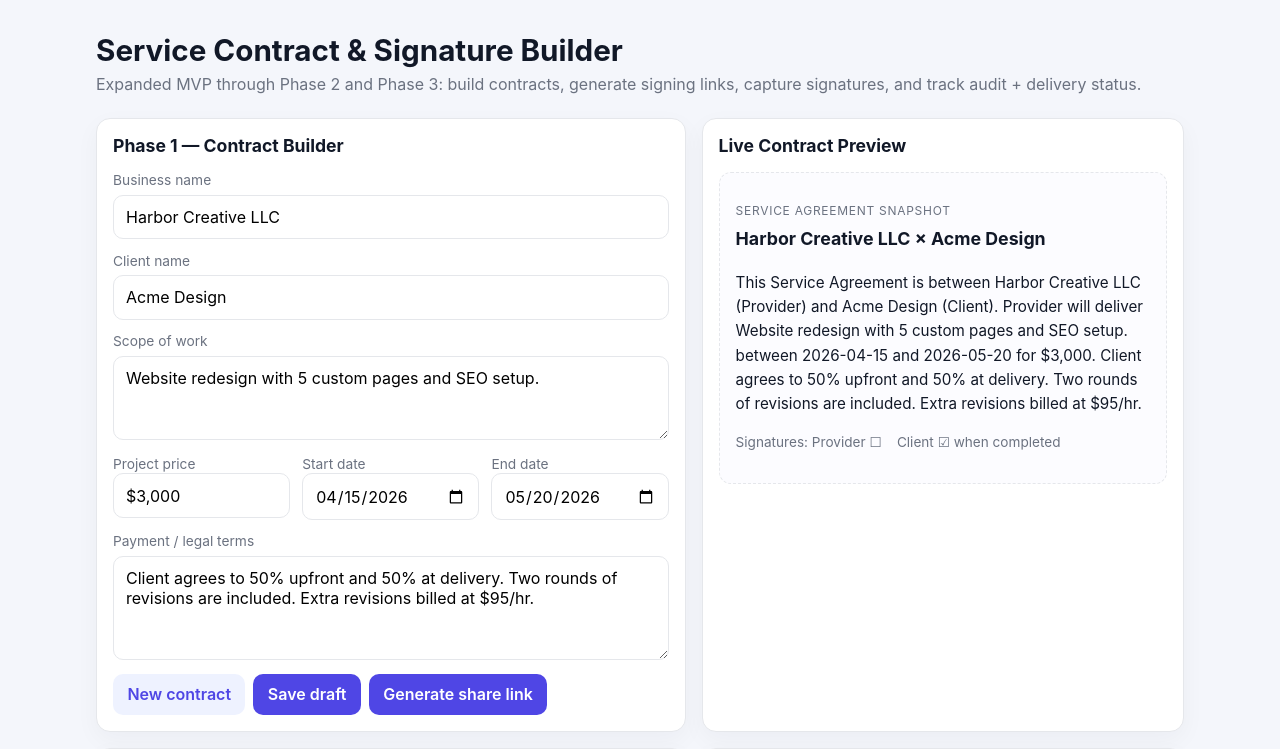
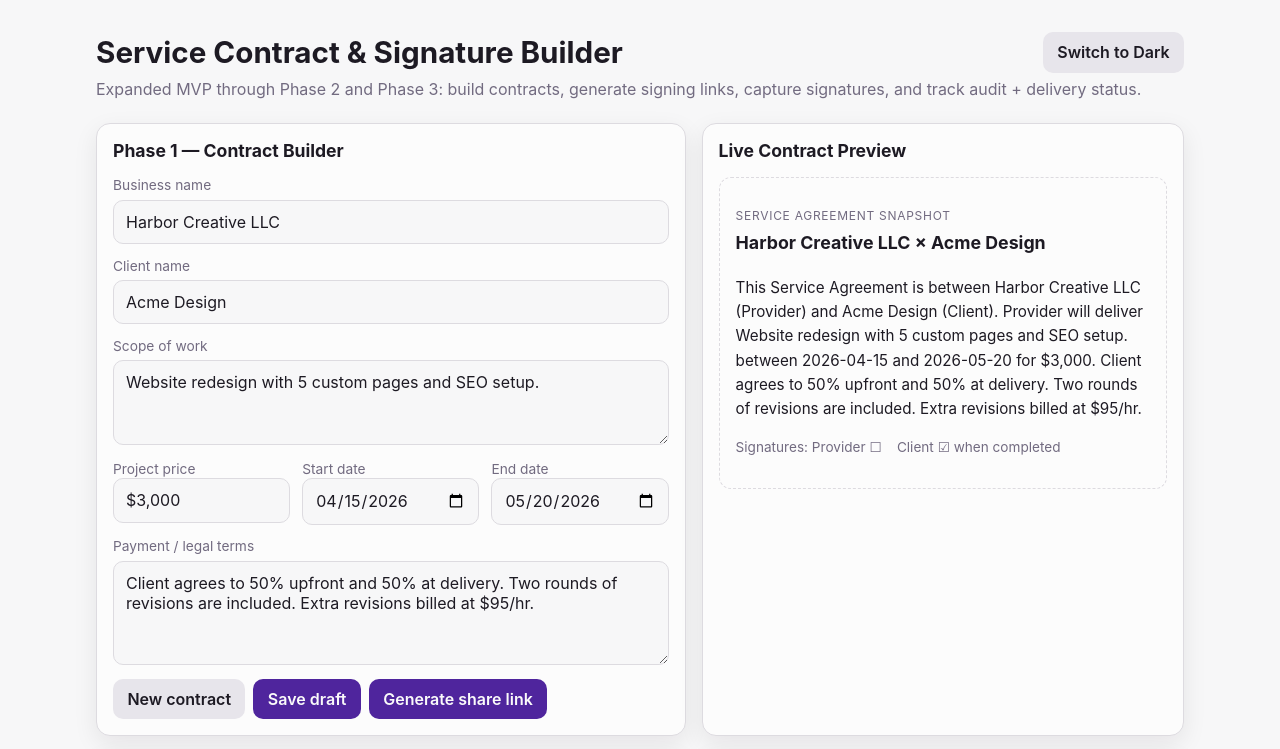
Before and after one commit to mkgebe/contractmaker, a Next.js app: page / in a window 1280 px wide. Shown: the top 749 px of the page. Built offline with nearby package versions, Linux system fonts and the light colour scheme.

Commit message:
Apply custom light/dark theme to signature builder

```diff
--- a/app/globals.css
+++ b/app/globals.css
@@ -1,12 +1,41 @@
-:root {
-  --bg: #f4f6fb;
-  --surface: #ffffff;
-  --text: #111827;
-  --muted: #6b7280;
-  --primary: #4f46e5;
-  --primary-soft: #eef2ff;
-  --success: #16a34a;
-  --border: #e5e7eb;
+[data-color-theme='custom'] {
+  --background: #f7f7f8;
+  --foreground: #1d1a23;
+  --card: #fcfcfc;
+  --card-foreground: #1d1a23;
+  --popover: #fcfcfc;
+  --popover-foreground: #1d1a23;
+  --primary: #4f259d;
+  --primary-foreground: #fafafa;
+  --secondary: #e7e5eb;
+  --secondary-foreground: #1d1a23;
+  --muted: #efeff1;
+  --muted-foreground: #726b80;
+  --accent: #d6e3d4;
+  --accent-foreground: #1d1a23;
+  --border: #dddbe0;
+  --input: #dddbe0;
+  --ring: #4f259d;
+}
+
+.dark[data-color-theme='custom'] {
+  --background: #141217;
+  --foreground: #f0eff0;
+  --card: #1b191f;
+  --card-foreground: #f0eff0;
+  --popover: #1b191f;
+  --popover-foreground: #f0eff0;
+  --primary: #865ad8;
+  --primary-foreground: #141217;
+  --secondary: #292532;
+  --secondary-foreground: #f0eff0;
+  --muted: #292532;
+  --muted-foreground: #877f94;
+  --accent: #344432;
+  --accent-foreground: #f0eff0;
+  --border: #2c2735;
+  --input: #2c2735;
+  --ring: #865ad8;
 }
 
 * {
@@ -15,8 +44,8 @@
 
 body {
   margin: 0;
-  background: var(--bg);
-  color: var(--text);
+  background: var(--background);
+  color: var(--foreground);
   font-family: Inter, -apple-system, BlinkMacSystemFont, 'Segoe UI', sans-serif;
 }
 
@@ -30,6 +59,13 @@ main {
   margin-bottom: 1.5rem;
 }
 
+.hero-row {
+  display: flex;
+  justify-content: space-between;
+  align-items: center;
+  gap: 1rem;
+}
+
 .hero h1 {
   margin: 0;
   font-size: 1.85rem;
@@ -37,7 +73,7 @@ main {
 
 .hero p {
   margin: 0.4rem 0 0;
-  color: var(--muted);
+  color: var(--muted-foreground);
 }
 
 .grid {
@@ -47,11 +83,12 @@ main {
 }
 
 .card {
-  background: var(--surface);
+  background: var(--card);
   border: 1px solid var(--border);
+  color: var(--card-foreground);
   border-radius: 14px;
   padding: 1rem;
-  box-shadow: 0 8px 24px rgba(17, 24, 39, 0.04);
+  box-shadow: 0 8px 24px rgba(20, 18, 23, 0.08);
 }
 
 .card h2 {
@@ -74,13 +111,15 @@ main {
 
 label {
   font-size: 0.86rem;
-  color: var(--muted);
+  color: var(--muted-foreground);
 }
 
 input,
 textarea,
 select {
-  border: 1px solid var(--border);
+  border: 1px solid var(--input);
+  background: var(--background);
+  color: var(--foreground);
   border-radius: 10px;
   padding: 0.7rem 0.75rem;
   font: inherit;
@@ -109,18 +148,27 @@ button {
 
 button.primary {
   background: var(--primary);
-  color: white;
+  color: var(--primary-foreground);
 }
 
 button.secondary {
-  background: var(--primary-soft);
-  color: var(--primary);
+  background: var(--secondary);
+  color: var(--secondary-foreground);
+}
+
+button:focus-visible,
+input:focus-visible,
+textarea:focus-visible,
+select:focus-visible {
+  outline: 2px solid var(--ring);
+  outline-offset: 1px;
 }
 
 .preview {
   border: 1px dashed var(--border);
   border-radius: 12px;
-  background: #fcfcff;
+  background: var(--popover);
+  color: var(--popover-foreground);
   padding: 1rem;
   line-height: 1.6;
   font-size: 0.95rem;
@@ -134,7 +182,7 @@ button.secondary {
   font-size: 0.75rem;
   letter-spacing: 0.06em;
   text-transform: uppercase;
-  color: var(--muted);
+  color: var(--muted-foreground);
   margin-bottom: 0.25rem;
 }
 
@@ -149,21 +197,27 @@ button.secondary {
 }
 
 .status.signed {
-  color: var(--success);
-  border-color: #bbf7d0;
-  background: #f0fdf4;
+  color: #1f8a3a;
+  border-color: #9ad8ab;
+  background: #ecf9ef;
 }
 
 .status.sent {
-  color: #1d4ed8;
-  border-color: #bfdbfe;
-  background: #eff6ff;
+  color: #315db7;
+  border-color: #aac2ee;
+  background: #eaf1ff;
 }
 
 .status.draft {
-  color: #92400e;
-  border-color: #fde68a;
-  background: #fffbeb;
+  color: #875f10;
+  border-color: #e9ce91;
+  background: #fff7e6;
+}
+
+.dark .status.signed,
+.dark .status.sent,
+.dark .status.draft {
+  background: transparent;
 }
 
 .table {
@@ -180,7 +234,7 @@ button.secondary {
 }
 
 .small {
-  color: var(--muted);
+  color: var(--muted-foreground);
   font-size: 0.85rem;
 }
 
@@ -189,7 +243,7 @@ button.secondary {
   border-radius: 10px;
   width: 100%;
   max-width: 100%;
-  background: #fff;
+  background: var(--card);
   cursor: crosshair;
 }
 
@@ -202,14 +256,14 @@ button.secondary {
   padding: 0.75rem;
   font-family: cursive;
   font-size: 2rem;
-  background: #fcfcff;
+  background: var(--popover);
 }
 
 .checkbox-row {
   display: flex;
   align-items: flex-start;
   gap: 0.5rem;
-  color: var(--text);
+  color: var(--foreground);
 }
 
 .checkbox-row input {
@@ -245,7 +299,7 @@ button.secondary {
   border-radius: 8px;
   width: 100%;
   max-width: 300px;
-  background: #fff;
+  background: var(--card);
 }
 
 .checklist {
@@ -269,4 +323,9 @@ button.secondary {
   .field-half {
     grid-template-columns: 1fr;
   }
+
+  .hero-row {
+    flex-direction: column;
+    align-items: flex-start;
+  }
 }
--- a/app/layout.js
+++ b/app/layout.js
@@ -7,7 +7,7 @@ export const metadata = {
 
 export default function RootLayout({ children }) {
   return (
-    <html lang="en">
+    <html lang="en" data-color-theme="custom">
       <body>{children}</body>
     </html>
   );
--- a/app/page.js
+++ b/app/page.js
@@ -59,6 +59,7 @@ export default function HomePage() {
   const [typedSignature, setTypedSignature] = useState('');
   const [consent, setConsent] = useState(false);
   const [ipAddress, setIpAddress] = useState('203.0.113.10 (demo)');
+  const [isDark, setIsDark] = useState(false);
 
   const canvasRef = useRef(null);
   const isDrawing = useRef(false);
@@ -80,10 +81,14 @@ export default function HomePage() {
     context.lineWidth = 2;
     context.lineJoin = 'round';
     context.lineCap = 'round';
-    context.strokeStyle = '#111827';
-    context.fillStyle = '#ffffff';
+    const styles = getComputedStyle(document.documentElement);
+    context.strokeStyle = styles.getPropertyValue('--foreground').trim() || '#111827';
+    context.fillStyle = styles.getPropertyValue('--card').trim() || '#ffffff';
     context.fillRect(0, 0, canvas.width, canvas.height);
-  }, []);
+  }, [isDark]);
+  useEffect(() => {
+    document.documentElement.classList.toggle('dark', isDark);
+  }, [isDark]);
 
   function updateField(event) {
     const { name, value } = event.target;
@@ -147,7 +152,8 @@ export default function HomePage() {
     const canvas = canvasRef.current;
     const context = canvas.getContext('2d');
     context.clearRect(0, 0, canvas.width, canvas.height);
-    context.fillStyle = '#ffffff';
+    const styles = getComputedStyle(document.documentElement);
+    context.fillStyle = styles.getPropertyValue('--card').trim() || '#ffffff';
     context.fillRect(0, 0, canvas.width, canvas.height);
   }
 
@@ -184,9 +190,10 @@ export default function HomePage() {
     canvas.width = 440;
     canvas.height = 120;
     const context = canvas.getContext('2d');
-    context.fillStyle = '#ffffff';
+    const styles = getComputedStyle(document.documentElement);
+    context.fillStyle = styles.getPropertyValue('--card').trim() || '#ffffff';
     context.fillRect(0, 0, canvas.width, canvas.height);
-    context.fillStyle = '#111827';
+    context.fillStyle = styles.getPropertyValue('--foreground').trim() || '#111827';
     context.font = '48px cursive';
     context.fillText(value, 20, 75);
     return canvas.toDataURL('image/png');
@@ -237,7 +244,12 @@ export default function HomePage() {
   return (
     <main>
       <header className="hero">
-        <h1>Service Contract & Signature Builder</h1>
+        <div className="hero-row">
+          <h1>Service Contract & Signature Builder</h1>
+          <button className="secondary" type="button" onClick={() => setIsDark((prev) => !prev)}>
+            {isDark ? 'Switch to Light' : 'Switch to Dark'}
+          </button>
+        </div>
         <p>
           Expanded MVP through Phase 2 and Phase 3: build contracts, generate signing links,
           capture signatures, and track audit + delivery status.
```
